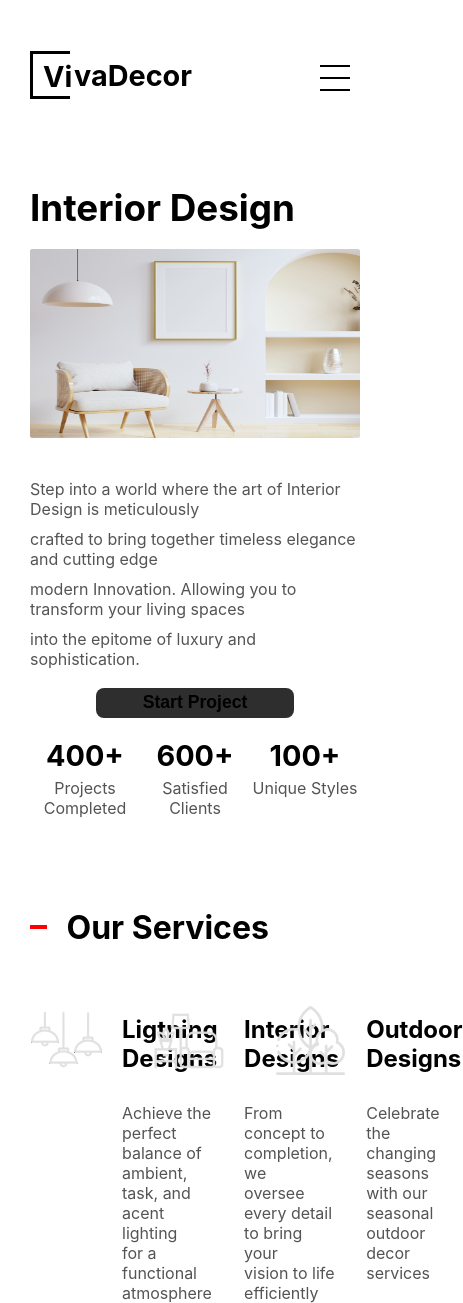
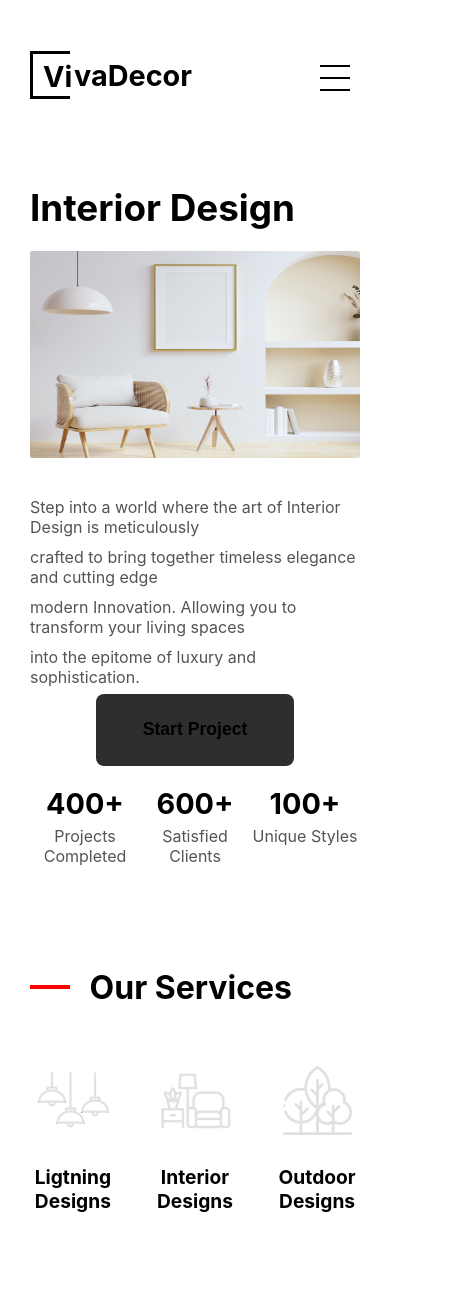
Before and after one commit to Th3-D5-482/VivaDecor-Project-TreeHog, a React (Vite) app: page / in a window 390 px wide. Shown: the whole page, 463 px wide, since content can reach past the window. After the commit the page ends 1255 px from the top, so only its background shows below. Built offline with nearby package versions, Linux system fonts and the light colour scheme.

Commit message:
Th3_D5_482

```diff
--- a/src/components/HeroSection.css
+++ b/src/components/HeroSection.css
@@ -89,6 +89,7 @@
     .heroSection {
         display: flex;
         flex-direction: column;
+        height: 690px;
     }
     .heroSection .header {
         font-size: 2.3rem;
@@ -114,7 +115,7 @@
         display: none;
     }
     .heroSection .startProjectBtn {
-       top: 3%;
+       top: 1%;
        align-self: center;
        width: 60%;
        height: 50%;
@@ -123,7 +124,7 @@
     }
     .heroSection .counts {
         align-items: center;
-        top: 3%;
+        top: 1%;
         width: 100%;
     }
     .counts .countsInside h1 {
--- a/src/components/ServiceSection.css
+++ b/src/components/ServiceSection.css
@@ -44,7 +44,7 @@
     height: 70px;
 }
 .group20 .group4 {
-    width: 300px;
+    width: 100%;
     height: 180px;
     margin-left: 20px;
     padding-top: 10px;
@@ -53,3 +53,26 @@
     margin-top: 30px;
     color: var(--secondary-color);
 }
+@media (max-width: 768px) {
+    .serviceSection .line1 {
+        width: 12%;
+    }
+    .container .group20 {
+        display: flex;
+        flex-direction: column;
+        align-items: center;
+    }
+    .group20 .group4 {
+        margin-left: 0;
+        width: 100%;
+        padding-top: 30px;
+    }
+    .group4 h2 {
+        font-size: 1.2rem;
+        text-align: center;
+
+    }
+    .group4 .group4Para {
+        display: none;
+    }
+}
```
